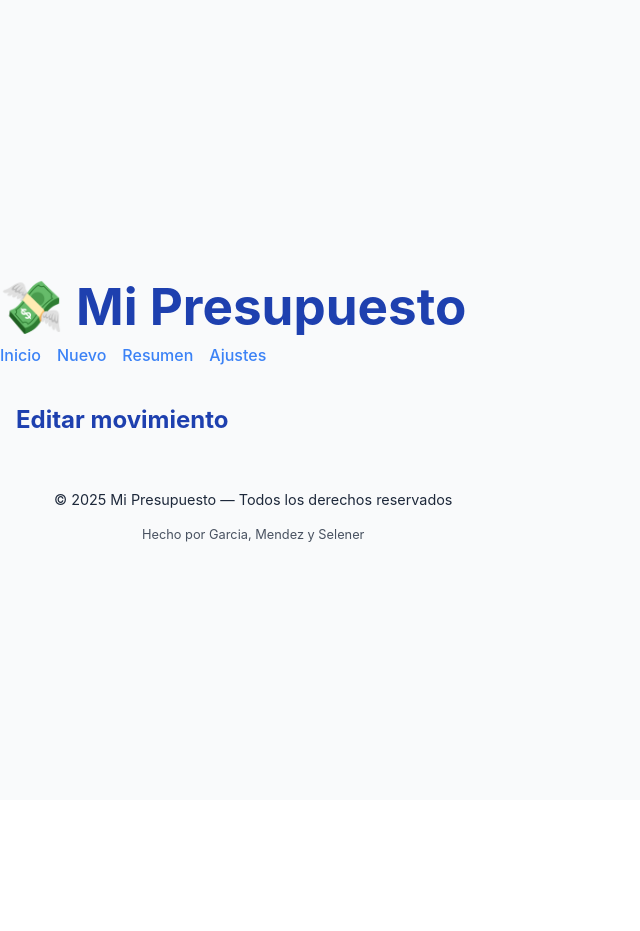
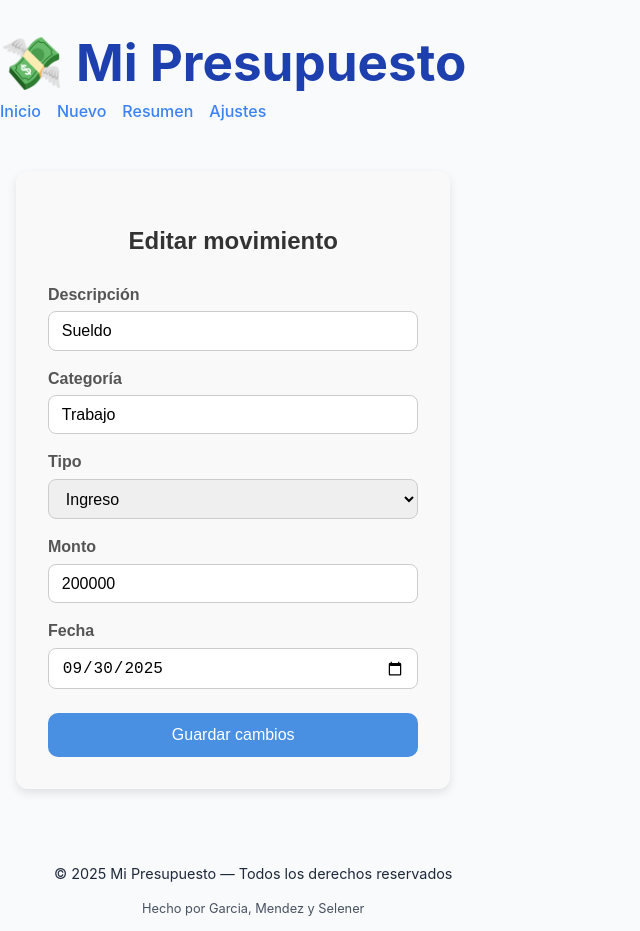
Before and after one commit to aaronsele/FinalEfsi_Selener_Mendez, a React app in the folder mi-presupuesto/: page /editar/1 in a window 1280 px wide. Shown: the whole page, without its empty margins (0-640 px from the left). Before the commit the page ends 800 px from the top, so only its background shows below. Built offline with nearby package versions, Linux system fonts and the light colour scheme; the HTML template or start-up script is replaced by a standard one.

Commit message:
solucion de errores con form y css

```diff
--- a/mi-presupuesto/package.json
+++ b/mi-presupuesto/package.json
@@ -10,10 +10,13 @@
     "preview": "vite preview"
   },
   "dependencies": {
+    "formik": "^2.4.6",
     "lucide-react": "^0.545.0",
     "react": "^19.1.1",
     "react-dom": "^19.1.1",
-    "react-router-dom": "^7.9.4"
+    "react-router-dom": "^7.9.4",
+    "uuid": "^13.0.0",
+    "yup": "^1.7.1"
   },
   "devDependencies": {
     "@eslint/js": "^9.36.0",
--- /dev/null
+++ b/mi-presupuesto/src/assets/components/forms/MovementForm.css
@@ -0,0 +1,70 @@
+/* MovementForm.css */
+
+.movement-form {
+    max-width: 500px;
+    margin: 2rem auto;
+    padding: 2rem;
+    background-color: #f9f9f9;
+    border-radius: 12px;
+    box-shadow: 0 4px 10px rgba(0,0,0,0.1);
+    font-family: Arial, sans-serif;
+  }
+
+  .movement-form h2 {
+    text-align: center;
+    margin-bottom: 1.5rem;
+    color: #333;
+  }
+
+  .movement-form label {
+    display: block;
+    margin-top: 1rem;
+    margin-bottom: 0.3rem;
+    font-weight: bold;
+    color: #555;
+  }
+
+  .movement-form input,
+  .movement-form select {
+    width: 100%;
+    padding: 0.6rem 0.8rem;
+    border: 1px solid #ccc;
+    border-radius: 8px;
+    font-size: 1rem;
+    box-sizing: border-box;
+  }
+
+  .movement-form input:focus,
+  .movement-form select:focus {
+    outline: none;
+    border-color: #4a90e2;
+    box-shadow: 0 0 5px rgba(74, 144, 226, 0.5);
+  }
+
+  .movement-form .error {
+    color: #e74c3c;
+    font-size: 0.9rem;
+    margin-top: 0.2rem;
+  }
+
+  .movement-form button {
+    margin-top: 1.5rem;
+    width: 100%;
+    padding: 0.8rem;
+    background-color: #4a90e2;
+    color: white;
+    font-size: 1rem;
+    border: none;
+    border-radius: 10px;
+    cursor: pointer;
+    transition: all 0.3s ease;
+  }
+
+  .movement-form button:hover {
+    background-color: #357abd;
+    transform: translateY(-2px);
+  }
+
+  .movement-form button:active {
+    transform: translateY(0);
+  }
--- a/mi-presupuesto/src/assets/components/forms/MovementForm.jsx
+++ b/mi-presupuesto/src/assets/components/forms/MovementForm.jsx
@@ -1,8 +1,10 @@
 import { useFormik } from "formik";
 import * as Yup from "yup";
-import { useBudget } from "../../context/BudgetContext";
+import { useBudget } from "../../../context/BudgetContext";
 import { useNavigate } from "react-router-dom";
 import { v4 as uuidv4 } from "uuid";
+import "./MovementForm.css";
+
 
 export default function MovementForm({ initialValues }) {
   const { addMovement } = useBudget();
--- a/mi-presupuesto/src/pages/AddMovementPage.jsx
+++ b/mi-presupuesto/src/pages/AddMovementPage.jsx
@@ -1,4 +1,4 @@
-import MovementForm from "../components/forms/MovementForm";
+import MovementForm from "../assets/components/forms/MovementForm";
 
 export default function AddMovementPage() {
   return (
--- a/mi-presupuesto/src/pages/EditMovementPage.jsx
+++ b/mi-presupuesto/src/pages/EditMovementPage.jsx
@@ -1,3 +1,21 @@
+import { useParams, useNavigate } from "react-router-dom";
+import MovementForm from "../assets/components/forms/MovementForm";
+import { useBudget } from "../context/BudgetContext";
+
 export default function EditMovementPage() {
-  return <h2>Editar movimiento</h2>;
+  const { id } = useParams();
+  const { movements } = useBudget();
+  const navigate = useNavigate();
+
+  const mov = movements.find((m) => m.id === id);
+  if (!mov) {
+    navigate("/movimientos");
+    return null;
+  }
+
+  return (
+    <section>
+      <MovementForm initialValues={mov} />
+    </section>
+  );
 }
--- a/mi-presupuesto/src/pages/MovementsPage.jsx
+++ b/mi-presupuesto/src/pages/MovementsPage.jsx
@@ -5,11 +5,15 @@ export default function MovementsPage() {
   const { movements, deleteMovement } = useBudget();
 
   return (
-    <section>
+    <section className="movements-page">
+      <div className="movements-header">
         <h2>Listado de movimientos</h2>
+      </div>
+
       {movements.length === 0 ? (
-        <p>No hay movimientos registrados.</p>
+        <p className="movements-empty">No hay movimientos registrados.</p>
       ) : (
+        <div className="movements-content">
           <ul className="movements-list">
             {movements.map((m) => (
               <li key={m.id} className="movement-item">
@@ -18,11 +22,12 @@ export default function MovementsPage() {
                   {m.monto} — {m.fecha}
                 </div>
                 <div>
-                <button onClick={() => deleteMovement(m.id)}>🗑️</button>
+                  <button onClick={() => deleteMovement(m.id)}>Eliminar ❌</button>
                 </div>
               </li>
             ))}
           </ul>
+        </div>
       )}
     </section>
   );
```
Also changed, not shown: 2 other files (tests, documents, lock files or other folders). Lines whose indentation alone changed are shown as unchanged.
